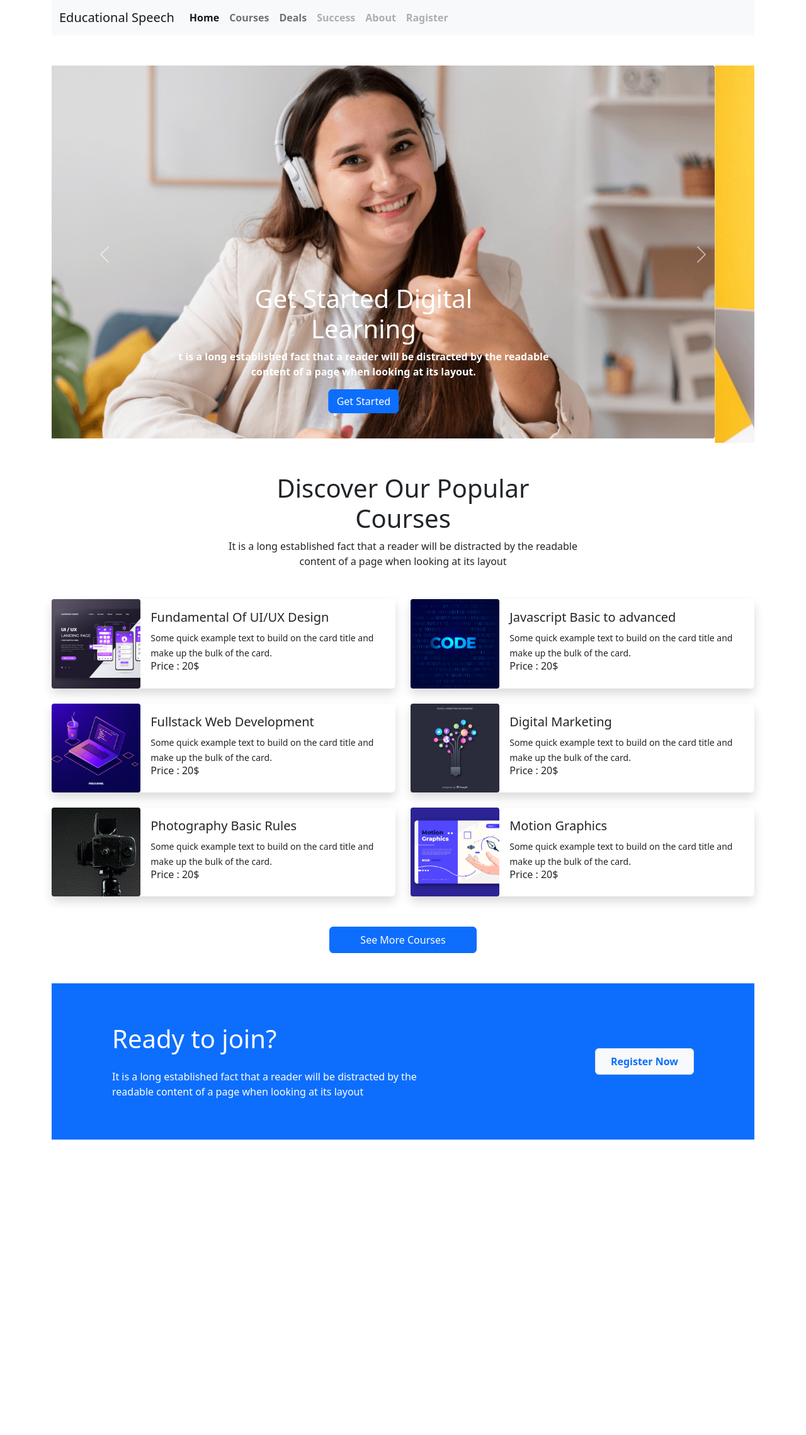
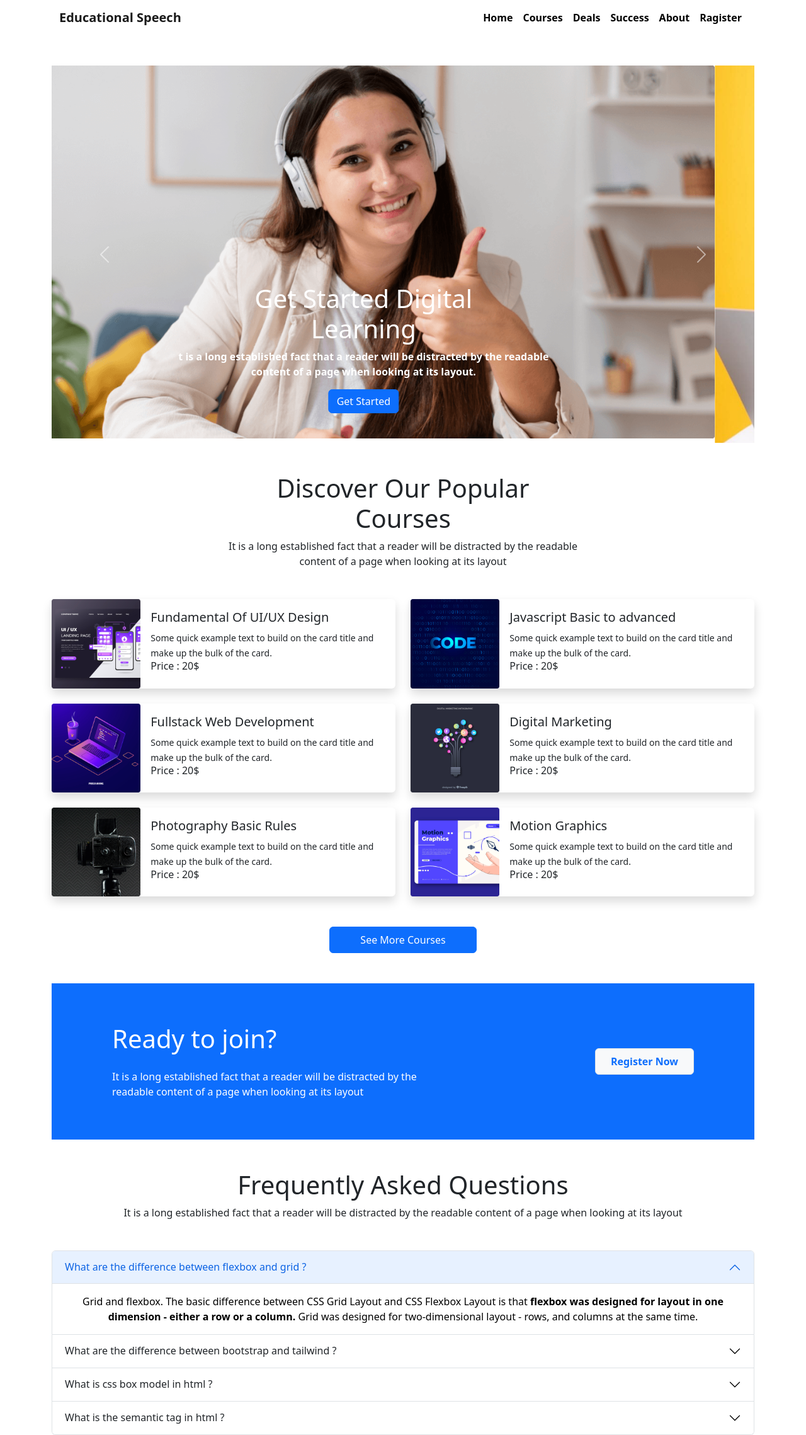
Before and after one commit to sozib62/Educational-Speech, a plain HTML site: page index.html in a window 1280 px wide. Shown: the whole page at 63% size. Before the commit the page ends 1809 px from the top, so only its background shows below. Drawn offline with nearby package versions, Linux system fonts and the light colour scheme.

Commit message:
accordion section

```diff
--- a/index.html
+++ b/index.html
@@ -13,32 +13,32 @@
     <header class="container">
         <!-- navbar section -->
 
-        <nav class="navbar navbar-expand-lg bg-light">
+        <nav class="navbar navbar-expand-lg fw-bold">
             <div class="container-fluid">
                 <a class="navbar-brand" href="#">Educational Speech</a>
                 <button class="navbar-toggler" type="button" data-bs-toggle="collapse" data-bs-target="#navbarNav"
                     aria-controls="navbarNav" aria-expanded="false" aria-label="Toggle navigation">
                     <span class="navbar-toggler-icon"></span>
                 </button>
-                <div class="collapse navbar-collapse" id="navbarNav">
+                <div class="collapse navbar-collapse flex-grow-0" id="navbarNav">
                     <ul class="navbar-nav">
                         <li class="nav-item">
-                            <a class="nav-link active fw-bold" aria-current="page" href="#">Home</a>
+                            <a class="nav-link active fw-bold text-black" aria-current="page" href="#">Home</a>
                         </li>
                         <li class="nav-item">
-                            <a class="nav-link fw-bold" href="#">Courses</a>
+                            <a class="nav-link fw-bold text-black" href="#">Courses</a>
                         </li>
                         <li class="nav-item">
-                            <a class="nav-link fw-bold" href="#">Deals</a>
+                            <a class="nav-link fw-bold text-black" href="#">Deals</a>
                         </li>
-                        <li class="nav-item fw-bold">
-                            <a class="nav-link disabled">Success</a>
+                        <li class="nav-item">
+                            <a class="nav-link disabled text-black fw-bolds">Success</a>
                         </li>
-                        <li class="nav-item fw-bold">
-                            <a class="nav-link disabled">About</a>
+                        <li class="nav-item">
+                            <a class="nav-link disabled text-black  fw-bold">About</a>
                         </li>
-                        <li class="nav-item fw-bold">
-                            <a class="nav-link disabled">Ragister</a>
+                        <li class="nav-item">
+                            <a class="nav-link disabled text-black  fw-bold">Ragister</a>
                         </li>
                     </ul>
                 </div>
@@ -241,6 +241,93 @@
 
         <!-- Modal Section -->
 
+        <!-- Accordion section -->
+
+        <section class="mt-5 text-center">
+            <div class="fw-blod">
+                <h1>Frequently Asked Questions</h1>
+                <p>It is a long established fact that a reader will be distracted by the readable
+                    content of a page when looking at its layout </p>
+            </div>
+            <div class="accordion mt-5" id="accordionExample">
+                <div class="accordion-item">
+                    <h2 class="accordion-header" id="headingOne">
+                        <button class="accordion-button" type="button" data-bs-toggle="collapse"
+                            data-bs-target="#collapseOne" aria-expanded="true" aria-controls="collapseOne">
+                            What are the difference between flexbox and grid ?
+                        </button>
+                    </h2>
+                    <div id="collapseOne" class="accordion-collapse collapse show" aria-labelledby="headingOne"
+                        data-bs-parent="#accordionExample">
+                        <div class="accordion-body">
+                            Grid and flexbox. The basic difference between CSS Grid Layout and CSS Flexbox Layout is
+                            that <strong>flexbox was
+                                designed for layout in one dimension - either a row or a
+                                column.</strong> Grid was designed for two-dimensional
+                            layout - rows, and columns at the same time.
+                        </div>
+                    </div>
+                </div>
+                <div class="accordion-item">
+                    <h2 class="accordion-header" id="headingTwo">
+                        <button class="accordion-button collapsed" type="button" data-bs-toggle="collapse"
+                            data-bs-target="#collapseTwo" aria-expanded="false" aria-controls="collapseTwo">
+                            What are the difference between bootstrap and tailwind ?
+                        </button>
+                    </h2>
+                    <div id="collapseTwo" class="accordion-collapse collapse" aria-labelledby="headingTwo"
+                        data-bs-parent="#accordionExample">
+                        <div class="accordion-body">
+                            Bootstrap comes with a set of pre-styled responsive, mobile-first components that possess a
+                            definite UI kit. Tailwind CSS uses a set of utility classes to create a neat UI with more
+                            flexibility and uniqueness. Sites created using Bootstrap follow the generic pattern that
+                            makes them look identical.
+                        </div>
+                    </div>
+                </div>
+                <div class="accordion-item">
+                    <h2 class="accordion-header" id="headingThree">
+                        <button class="accordion-button collapsed" type="button" data-bs-toggle="collapse"
+                            data-bs-target="#collapseThree" aria-expanded="false" aria-controls="collapseThree">
+                            What is css box model in html ?
+                        </button>
+                    </h2>
+                    <div id="collapseThree" class="accordion-collapse collapse" aria-labelledby="headingThree"
+                        data-bs-parent="#accordionExample">
+                        <div class="accordion-body">
+                            In CSS, the term "box model" is used when talking about design and layout. The CSS box model
+                            is essentially a box that wraps around every HTML element.
+                        </div>
+                    </div>
+                </div>
+                <div class="accordion-item">
+                    <h2 class="accordion-header" id="headingThree">
+                        <button class="accordion-button collapsed" type="button" data-bs-toggle="collapse"
+                            data-bs-target="#collapseThree" aria-expanded="false" aria-controls="collapseThree">
+                            What is the semantic tag in html ?
+                        </button>
+                    </h2>
+                    <div id="collapseThree" class="accordion-collapse collapse" aria-labelledby="headingThree"
+                        data-bs-parent="#accordionExample">
+                        <div class="accordion-body">
+                            A semantic element <strong> clearly describes its meaning to both the browser and the
+                                developer.</strong> Examples of non-semantic elements: div and span - Tells
+                            nothingabout its content. Examples of semantic elements:
+                            form , table , and article - Clearly defines its content.
+                        </div>
+                    </div>
+                </div>
+            </div>
+        </section>
+
+        <!-- Accordion section -->
+
+
+        <!-- Company Logo Section start -->
+
+
+
+        <!-- Company Logo Section End -->
     </main>
     <script src="https://cdn.jsdelivr.net/npm/bootstrap@5.2.0/dist/js/bootstrap.bundle.min.js"
         integrity="sha384-A3rJD856KowSb7dwlZdYEkO39Gagi7vIsF0jrRAoQmDKKtQBHUuLZ9AsSv4jD4Xa"
```
